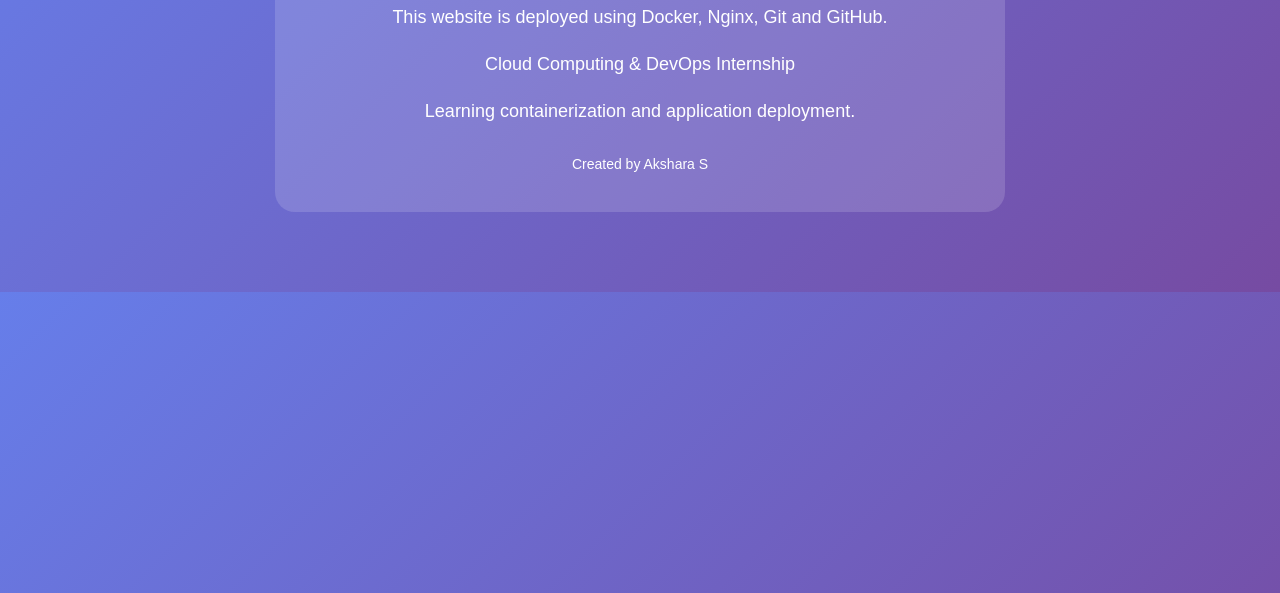
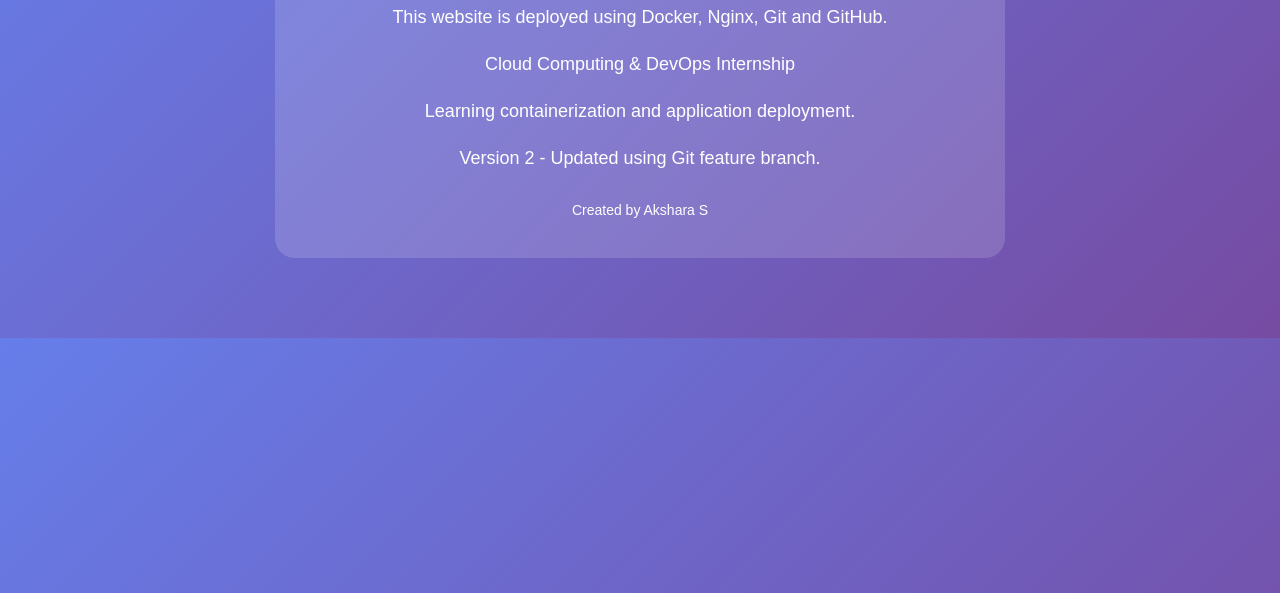
Before and after one commit to aksharas2005-del/internship-containerization-devops, a plain HTML site: page index.html in a window 1280 px wide. Shown: the part 207-800 px from the top of the page. Drawn offline with Linux system fonts and the light colour scheme.

Commit message:
Update website on feature branch

```diff
--- a/index.html
+++ b/index.html
@@ -50,6 +50,8 @@
 
         <p>Learning containerization and application deployment.</p>
 
+        <p>Version 2 - Updated using Git feature branch.</p>
+
         <div class="footer">
             Created by Akshara S
         </div>
```
